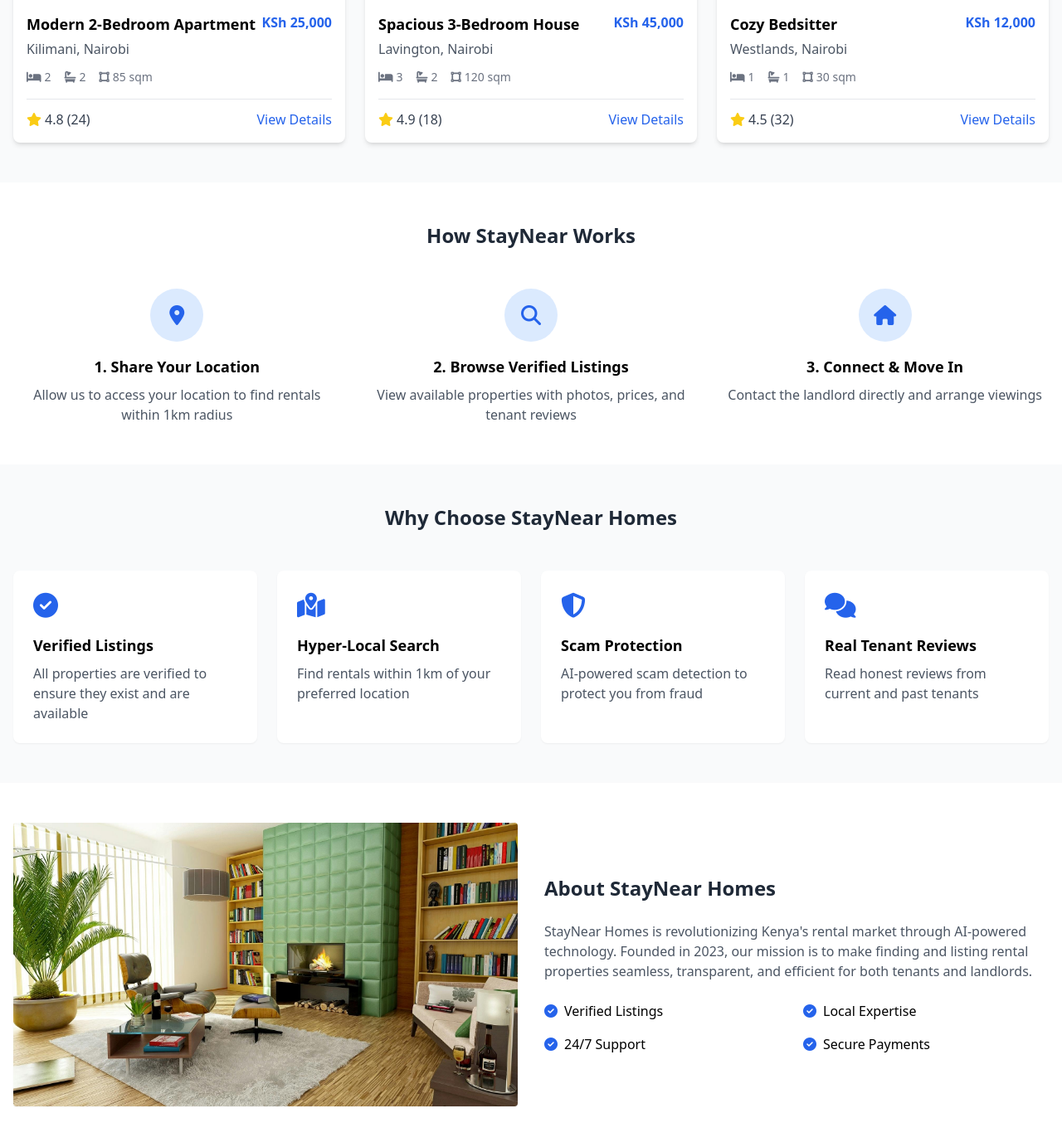
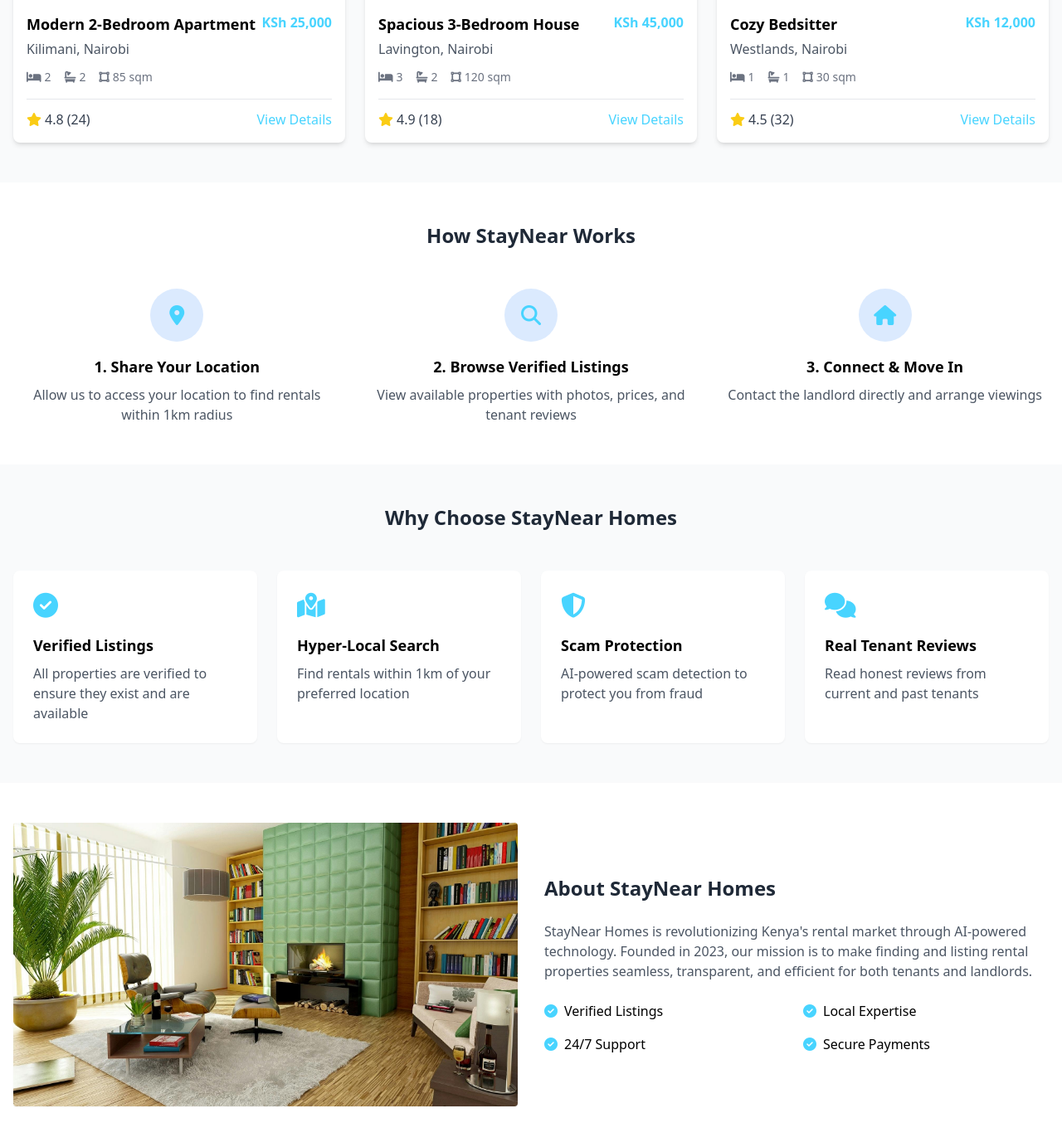
Before and after one commit to MwitaKefa/StayNear1, a Django app: template staynear_project/main/templates/main/home.html in a window 1280 px wide. Shown: the part 1051-2434 px from the top of the page at 83% size. Run offline with Django 5.2, Linux system fonts and the light colour scheme; the template is opened without the code that fills it, so the values that code supplies are empty; some libraries are stand-ins or nearby versions.

Commit message:
made changes on hoem template

```diff
--- a/staynear_project/main/templates/main/home.html
+++ b/staynear_project/main/templates/main/home.html
@@ -20,20 +20,20 @@
     <header class="bg-white shadow-sm sticky top-0 z-50">
         <div class="container mx-auto px-4 py-3 flex justify-between items-center">
             <div class="flex items-center space-x-2">
-                <i class="fas fa-home text-blue-600 text-2xl"></i>
-                <h1 class="text-xl font-bold text-blue-600">StayNear Homes</h1>
+                <i class="fas fa-home text-[#48d4ff] text-2xl"></i>
+                <h1 class="text-xl font-bold text-[#48d4ff]">StayNear Homes</h1>
             </div>
 
             <div class="hidden md:flex space-x-6">
-                <a href="{% url 'home' %}" class="nav-link text-gray-700 hover:text-blue-600 font-medium">Home</a>
-                <a href="{% url 'listings' %}" class="nav-link text-gray-700 hover:text-blue-600 font-medium">Listings</a>
-                <a href="{% url 'landlords' %}" class="nav-link text-gray-700 hover:text-blue-600 font-medium">For Landlords</a>
-                <a href="#about" class="nav-link text-gray-700 hover:text-blue-600 font-medium">About</a>
-                <a href="#contact" class="nav-link text-gray-700 hover:text-blue-600 font-medium">Contact</a>
+                <a href="{% url 'home' %}" class="nav-link text-gray-700 hover:text-[#48d4ff] font-medium">Home</a>
+                <a href="{% url 'listings' %}" class="nav-link text-gray-700 hover:text-[#48d4ff] font-medium">Listings</a>
+                <a href="{% url 'landlords' %}" class="nav-link text-gray-700 hover:text-[#48d4ff] font-medium">For Landlords</a>
+                <a href="#about" class="nav-link text-gray-700 hover:text-[#48d4ff] font-medium">About</a>
+                <a href="#contact" class="nav-link text-gray-700 hover:text-[#48d4ff] font-medium">Contact</a>
             </div>
 
             <div class="flex items-center space-x-4">
-                <button class="btn-primary bg-blue-600 text-white px-4 py-2 rounded-md hover:bg-blue-700">Sign In</button>
+                <button class="btn-primary bg-[#48d4ff] text-white px-4 py-2 rounded-md hover:bg-[#3bc0e6]">Sign In</button>
 
                 <button class="md:hidden text-gray-700">
                     <i class="fas fa-bars text-xl"></i>
@@ -43,21 +43,21 @@
     </header>
 
     <!-- Hero Section -->
-    <section class="bg-blue-600 text-white py-16">
+    <section class="bg-[#48d4ff] text-white py-16">
         <div class="container mx-auto px-4 flex flex-col md:flex-row items-center">
             <div class="md:w-1/2 mb-8 md:mb-0 fade-in-up">
                 <h1 class="text-4xl font-bold mb-4">Find Your Perfect Rental Home in Kenya</h1>
                 <p class="text-xl mb-6">AI-powered platform connecting you with verified rentals within 1km of your preferred location</p>
                 <div class="flex flex-col sm:flex-row gap-4">
-                    <button class="btn-primary bg-white text-blue-600 px-6 py-3 rounded-md font-bold hover:bg-gray-100">Find Nearby Rentals</button>
-                    <button class="btn-primary bg-transparent border-2 border-white px-6 py-3 rounded-md font-bold hover:bg-blue-700">List Your Property</button>
+                    <button class="btn-primary bg-white text-[#48d4ff] px-6 py-3 rounded-md font-bold hover:bg-gray-100">Find Nearby Rentals</button>
+                    <button class="btn-primary bg-transparent border-2 border-white px-6 py-3 rounded-md font-bold hover:bg-[#3bc0e6]">List Your Property</button>
                 </div>
             </div>
 
             <div class="md:w-1/2 fade-in-up">
                 <div class="map-container rounded-lg shadow-xl overflow-hidden">
                     <div class="bg-black bg-opacity-50 h-full flex items-center justify-center">
-                        <button class="btn-primary bg-white text-blue-600 px-6 py-3 rounded-md font-bold hover:bg-gray-100 flex items-center">
+                        <button class="btn-primary bg-white text-[#48d4ff] px-6 py-3 rounded-md font-bold hover:bg-gray-100 flex items-center">
                             <i class="fas fa-map-marker-alt mr-2"></i>
                             Enable Location
                         </button>
@@ -105,12 +105,12 @@
                     </div>
 
                     <div class="flex items-end">
-                        <button class="btn-primary bg-blue-600 text-white px-6 py-3 rounded-md hover:bg-blue-700 w-full">Search</button>
+                        <button class="btn-primary bg-[#48d4ff] text-white px-6 py-3 rounded-md hover:bg-[#3bc0e6] w-full">Search</button>
                     </div>
                 </div>
 
                 <div class="mt-4 flex flex-wrap gap-4">
-                    <button class="flex items-center text-blue-600 bg-blue-100 px-4 py-2 rounded-full hover:bg-blue-200">
+                    <button class="flex items-center text-[#48d4ff] bg-blue-100 px-4 py-2 rounded-full hover:bg-blue-200">
                         <i class="fas fa-location-arrow mr-2"></i>
                         Show rentals within 1km of me
                     </button>
@@ -139,7 +139,7 @@
         <div class="container mx-auto px-4">
             <div class="flex justify-between items-center mb-8">
                 <h2 class="text-2xl font-bold text-gray-800">Featured Properties Near You</h2>
-                <a href="#" class="text-blue-600 hover:underline">View all</a>
+                <a href="#" class="text-[#48d4ff] hover:underline">View all</a>
             </div>
 
             <div class="grid grid-cols-1 md:grid-cols-2 lg:grid-cols-3 gap-6">
@@ -147,18 +147,18 @@
                 <div class="property-card bg-white rounded-lg overflow-hidden shadow-md">
                     <div class="relative">
                         <img src="https://images.unsplash.com/photo-1560448204-e02f11c3d0e2?ixlib=rb-4.0.3&ixid=M3wxMjA3fDB8MHxwaG90by1wYWdlfHx8fGVufDB8fHx8fA%3D%3D&auto=format&fit=crop&w=1470&q=80" alt="Property" class="w-full h-48 object-cover">
-                        <div class="absolute top-2 right-2 bg-blue-600 text-white px-2 py-1 rounded-md text-xs font-bold">
+                        <div class="absolute top-2 right-2 bg-[#48d4ff] text-white px-2 py-1 rounded-md text-xs font-bold">
                             Verified
                         </div>
                         <div class="absolute bottom-2 left-2 bg-white text-gray-800 px-2 py-1 rounded-md text-xs font-bold flex items-center">
-                            <i class="fas fa-map-marker-alt mr-1 text-blue-600"></i> 0.8km
+                            <i class="fas fa-map-marker-alt mr-1 text-[#48d4ff]"></i> 0.8km
                         </div>
                     </div>
 
                     <div class="p-4">
                         <div class="flex justify-between items-start">
                             <h3 class="font-bold text-lg">Modern 2-Bedroom Apartment</h3>
-                            <p class="text-blue-600 font-bold">KSh 25,000</p>
+                            <p class="text-[#48d4ff] font-bold">KSh 25,000</p>
                         </div>
 
                         <p class="text-gray-600 mt-1">Kilimani, Nairobi</p>
@@ -183,7 +183,7 @@
                                 <i class="fas fa-star text-yellow-400 mr-1"></i>
                                 <span class="text-gray-700">4.8 (24)</span>
                             </div>
-                            <button class="text-blue-600 hover:underline">View Details</button>
+                            <button class="text-[#48d4ff] hover:underline">View Details</button>
                         </div>
                     </div>
                 </div>
@@ -192,19 +192,19 @@
                 <div class="property-card bg-white rounded-lg overflow-hidden shadow-md transition duration-300">
                     <div class="relative">
                         <img src="https://images.unsplash.com/photo-1600585154340-be6161a56a0c?ixlib=rb-4.0.3&ixid=M3wxMjA3fDB8MHxwaG90by1wYWdlfHx8fGVufDB8fHx8fA%3D%3D&auto=format&fit=crop&w=1470&q=80" alt="Property" class="w-full h-48 object-cover">
-                        <div class="absolute top-2 right-2 bg-blue-600 text-white px-2 py-1 rounded-md text-xs font-bold">
+                        <div class="absolute top-2 right-2 bg-[#48d4ff] text-white px-2 py-1 rounded-md text-xs font-bold">
                             <span class="english-text">Verified</span>
                             <span class="swahili-text">Imethibitishwa</span>
                         </div>
                         <div class="absolute bottom-2 left-2 bg-white text-gray-800 px-2 py-1 rounded-md text-xs font-bold flex items-center">
-                            <i class="fas fa-map-marker-alt mr-1 text-blue-600"></i> 0.5km
+                            <i class="fas fa-map-marker-alt mr-1 text-[#48d4ff]"></i> 0.5km
                         </div>
                     </div>
 
                     <div class="p-4">
                         <div class="flex justify-between items-start">
                             <h3 class="font-bold text-lg">Spacious 3-Bedroom House</h3>
-                            <p class="text-blue-600 font-bold">KSh 45,000</p>
+                            <p class="text-[#48d4ff] font-bold">KSh 45,000</p>
                         </div>
 
                         <p class="text-gray-600 mt-1">Lavington, Nairobi</p>
@@ -229,7 +229,7 @@
                                 <i class="fas fa-star text-yellow-400 mr-1"></i>
                                 <span class="text-gray-700">4.9 (18)</span>
                             </div>
-                            <button class="text-blue-600 hover:underline">View Details</button>
+                            <button class="text-[#48d4ff] hover:underline">View Details</button>
                         </div>
                     </div>
                 </div>
@@ -238,19 +238,19 @@
                 <div class="property-card bg-white rounded-lg overflow-hidden shadow-md transition duration-300">
                     <div class="relative">
                         <img src="https://images.unsplash.com/photo-1599427303058-f64c6bc8d9e3?ixlib=rb-4.0.3&ixid=M3wxMjA3fDB8MHxwaG90by1wYWdlfHx8fGVufDB8fHx8fA%3D%3D&auto=format&fit=crop&w=1470&q=80" alt="Property" class="w-full h-48 object-cover">
-                        <div class="absolute top-2 right-2 bg-blue-600 text-white px-2 py-1 rounded-md text-xs font-bold">
+                        <div class="absolute top-2 right-2 bg-[#48d4ff] text-white px-2 py-1 rounded-md text-xs font-bold">
                             <span class="english-text">Verified</span>
                             <span class="swahili-text">Imethibitishwa</span>
                         </div>
                         <div class="absolute bottom-2 left-2 bg-white text-gray-800 px-2 py-1 rounded-md text-xs font-bold flex items-center">
-                            <i class="fas fa-map-marker-alt mr-1 text-blue-600"></i> 1.2km
+                            <i class="fas fa-map-marker-alt mr-1 text-[#48d4ff]"></i> 1.2km
                         </div>
                     </div>
 
                     <div class="p-4">
                         <div class="flex justify-between items-start">
                             <h3 class="font-bold text-lg">Cozy Bedsitter</h3>
-                            <p class="text-blue-600 font-bold">KSh 12,000</p>
+                            <p class="text-[#48d4ff] font-bold">KSh 12,000</p>
                         </div>
 
                         <p class="text-gray-600 mt-1">Westlands, Nairobi</p>
@@ -275,7 +275,7 @@
                                 <i class="fas fa-star text-yellow-400 mr-1"></i>
                                 <span class="text-gray-700">4.5 (32)</span>
                             </div>
-                            <button class="text-blue-600 hover:underline">View Details</button>
+                            <button class="text-[#48d4ff] hover:underline">View Details</button>
                         </div>
                     </div>
                 </div>
@@ -291,7 +291,7 @@
             <div class="grid grid-cols-1 md:grid-cols-3 gap-8">
                 <div class="text-center">
                     <div class="bg-blue-100 w-16 h-16 rounded-full flex items-center justify-center mx-auto mb-4">
-                        <i class="fas fa-map-marker-alt text-blue-600 text-2xl"></i>
+                        <i class="fas fa-map-marker-alt text-[#48d4ff] text-2xl"></i>
                     </div>
                     <h3 class="font-bold text-lg mb-2">1. Share Your Location</h3>
                     <p class="text-gray-600">Allow us to access your location to find rentals within 1km radius</p>
@@ -299,7 +299,7 @@
 
                 <div class="text-center">
                     <div class="bg-blue-100 w-16 h-16 rounded-full flex items-center justify-center mx-auto mb-4">
-                        <i class="fas fa-search text-blue-600 text-2xl"></i>
+                        <i class="fas fa-search text-[#48d4ff] text-2xl"></i>
                     </div>
                     <h3 class="font-bold text-lg mb-2">2. Browse Verified Listings</h3>
                     <p class="text-gray-600">View available properties with photos, prices, and tenant reviews</p>
@@ -307,7 +307,7 @@
 
                 <div class="text-center">
                     <div class="bg-blue-100 w-16 h-16 rounded-full flex items-center justify-center mx-auto mb-4">
-                        <i class="fas fa-home text-blue-600 text-2xl"></i>
+                        <i class="fas fa-home text-[#48d4ff] text-2xl"></i>
                     </div>
                     <h3 class="font-bold text-lg mb-2">3. Connect & Move In</h3>
                     <p class="text-gray-600">Contact the landlord directly and arrange viewings</p>
@@ -323,25 +323,25 @@
 
             <div class="grid grid-cols-1 md:grid-cols-2 lg:grid-cols-4 gap-6">
                 <div class="bg-white p-6 rounded-lg shadow-sm">
-                    <i class="fas fa-check-circle text-blue-600 text-3xl mb-4"></i>
+                    <i class="fas fa-check-circle text-[#48d4ff] text-3xl mb-4"></i>
                     <h3 class="font-bold text-lg mb-2">Verified Listings</h3>
                     <p class="text-gray-600">All properties are verified to ensure they exist and are available</p>
                 </div>
 
                 <div class="bg-white p-6 rounded-lg shadow-sm">
-                    <i class="fas fa-map-marked-alt text-blue-600 text-3xl mb-4"></i>
+                    <i class="fas fa-map-marked-alt text-[#48d4ff] text-3xl mb-4"></i>
                     <h3 class="font-bold text-lg mb-2">Hyper-Local Search</h3>
                     <p class="text-gray-600">Find rentals within 1km of your preferred location</p>
                 </div>
 
                 <div class="bg-white p-6 rounded-lg shadow-sm">
-                    <i class="fas fa-shield-alt text-blue-600 text-3xl mb-4"></i>
+                    <i class="fas fa-shield-alt text-[#48d4ff] text-3xl mb-4"></i>
                     <h3 class="font-bold text-lg mb-2">Scam Protection</h3>
                     <p class="text-gray-600">AI-powered scam detection to protect you from fraud</p>
                 </div>
 
                 <div class="bg-white p-6 rounded-lg shadow-sm">
-                    <i class="fas fa-comments text-blue-600 text-3xl mb-4"></i>
+                    <i class="fas fa-comments text-[#48d4ff] text-3xl mb-4"></i>
                     <h3 class="font-bold text-lg mb-2">Real Tenant Reviews</h3>
                     <p class="text-gray-600">Read honest reviews from current and past tenants</p>
                 </div>
@@ -368,19 +368,19 @@
 
                     <div class="grid grid-cols-2 gap-4 mt-6">
                         <div class="flex items-center">
-                            <i class="fas fa-check-circle text-blue-600 mr-2"></i>
+                            <i class="fas fa-check-circle text-[#48d4ff] mr-2"></i>
                             Verified Listings
                         </div>
                         <div class="flex items-center">
-                            <i class="fas fa-check-circle text-blue-600 mr-2"></i>
+                            <i class="fas fa-check-circle text-[#48d4ff] mr-2"></i>
                             Local Expertise
                         </div>
                         <div class="flex items-center">
-                            <i class="fas fa-check-circle text-blue-600 mr-2"></i>
+                            <i class="fas fa-check-circle text-[#48d4ff] mr-2"></i>
                             24/7 Support
                         </div>
                         <div class="flex items-center">
-                            <i class="fas fa-check-circle text-blue-600 mr-2"></i>
+                            <i class="fas fa-check-circle text-[#48d4ff] mr-2"></i>
                             Secure Payments
                         </div>
                     </div>
@@ -456,7 +456,7 @@
 
             <div class="max-w-4xl mx-auto bg-white rounded-lg shadow-md overflow-hidden">
                 <div class="md:flex">
-                    <div class="md:w-1/2 bg-blue-600 text-white p-8">
+                    <div class="md:w-1/2 bg-[#48d4ff] text-white p-8">
                         <h3 class="text-xl font-bold mb-4">Get in Touch</h3>
 
                         <div class="space-y-4">
@@ -518,7 +518,7 @@
                                 <textarea class="w-full p-3 border border-gray-300 rounded-md h-32"></textarea>
                             </div>
 
-                            <button type="submit" class="bg-blue-600 text-white px-6 py-3 rounded-md hover:bg-blue-700 w-full">Send Message</button>
+                            <button type="submit" class="bg-[#48d4ff] text-white px-6 py-3 rounded-md hover:bg-[#3bc0e6] w-full">Send Message</button>
                         </form>
                     </div>
                 </div>
@@ -527,15 +527,15 @@
     </section>
 
     <!-- Call to Action -->
-    <section class="py-16 bg-blue-600 text-white">
+    <section class="py-16 bg-[#48d4ff] text-white">
         <div class="container mx-auto px-4 text-center">
             <h2 class="text-3xl font-bold mb-6">Ready to Find Your Perfect Home?</h2>
 
             <p class="text-xl mb-8 max-w-2xl mx-auto">Join thousands of Kenyans who have found their ideal rental homes through StayNear Homes</p>
 
             <div class="flex flex-col sm:flex-row justify-center gap-4">
-                <button class="bg-white text-blue-600 px-8 py-3 rounded-md font-bold hover:bg-gray-100">Find Nearby Rentals</button>
-                <button class="bg-transparent border-2 border-white px-8 py-3 rounded-md font-bold hover:bg-blue-700">List Your Property</button>
+                <button class="bg-white text-[#48d4ff] px-8 py-3 rounded-md font-bold hover:bg-gray-100">Find Nearby Rentals</button>
+                <button class="bg-transparent border-2 border-white px-8 py-3 rounded-md font-bold hover:bg-[#3bc0e6]">List Your Property</button>
             </div>
         </div>
     </section>
@@ -546,7 +546,7 @@
             <div class="grid grid-cols-1 md:grid-cols-4 gap-8">
                 <div>
                     <div class="flex items-center space-x-2 mb-4">
-                        <i class="fas fa-home text-blue-400 text-2xl"></i>
+                        <i class="fas fa-home text-[#48d4ff] text-2xl"></i>
                         <h3 class="text-xl font-bold">StayNear Homes</h3>
                     </div>
                     <p class="text-gray-400 mb-4">AI-powered rental discovery platform transforming Kenya's real estate market.</p>
@@ -582,15 +582,15 @@
                     <h4 class="text-lg font-bold mb-4">Contact Us</h4>
                     <ul class="space-y-2">
                         <li class="flex items-center text-gray-400">
-                            <i class="fas fa-map-marker-alt mr-2 text-blue-400"></i>
+                            <i class="fas fa-map-marker-alt mr-2 text-[#48d4ff]"></i>
                             Nairobi, Kenya
                         </li>
                         <li class="flex items-center text-gray-400">
-                            <i class="fas fa-phone-alt mr-2 text-blue-400"></i>
+                            <i class="fas fa-phone-alt mr-2 text-[#48d4ff]"></i>
                             <span>+254 700 123456</span>
                         </li>
                         <li class="flex items-center text-gray-400">
-                            <i class="fas fa-envelope mr-2 text-blue-400"></i>
+                            <i class="fas fa-envelope mr-2 text-[#48d4ff]"></i>
                             <span>info@staynear.co.ke</span>
                         </li>
                     </ul>
```
Also changed, not shown: staynear_project/main/static/main/home.css (+16 -10 lines).
